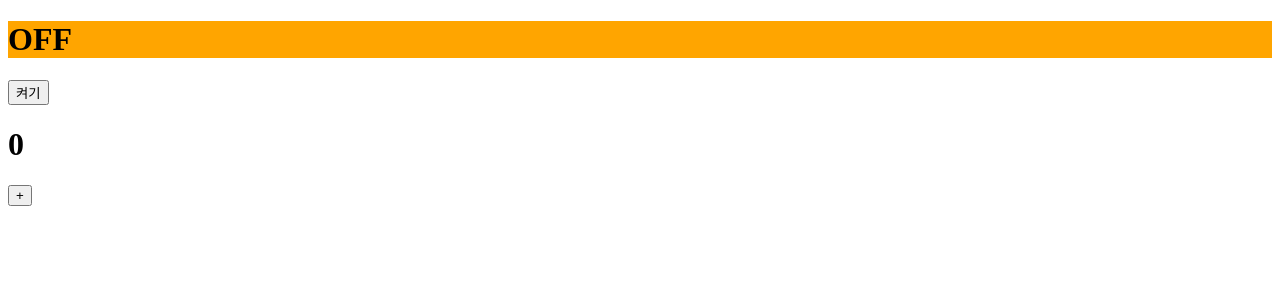
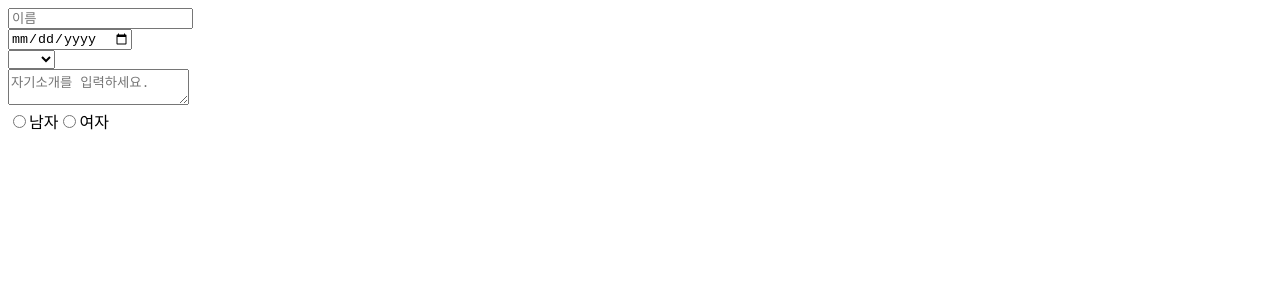
Before and after one commit to Ohnus/react-practice, a React (Vite) app in the folder section05_react_basics/: page / in a window 1280 px wide. Shown: the top 300 px of the page. Built offline with nearby package versions, Linux system fonts and the light colour scheme.

Commit message:
Add sec05 - unified management of state and event handler

```diff
--- a/section05_react_basics/src/App.jsx
+++ b/section05_react_basics/src/App.jsx
@@ -1,13 +1,10 @@
 import "./App.css";
-import Bulb from "./components/Bulb";
-import Counter from "./components/Counter";
-// 함수 컴포넌트에서 state 생성하려면 내장 함수인 useState import
+import Register from "./components/Register";
 
 function App() {
   return (
     <>
-      <Bulb />
-      <Counter />
+      <Register />
     </>
   );
 }
--- /dev/null
+++ b/section05_react_basics/src/components/Register.jsx
@@ -0,0 +1,117 @@
+import { useState } from "react";
+// 간단한 회원가입 폼
+// 1. 이름
+// 2. 생년월일
+// 3. 국적
+// 4. 자기소개
+// 5. 성별
+
+const Register = () => {
+  // useState로 input 객체 값을 받는다.
+  // 여러 개의 state를 한 번에 관리할 수 있다.
+  const [input, setInput] = useState({
+    name: "",
+    birth: "",
+    country: "",
+    bio: "",
+    gender: "",
+  });
+
+  console.log(input);
+
+  // 이벤트 객체 e의 target에 input된 값이 들어있다.
+  const onChange = (e) => {
+    // setInput 안의 ...input(스프레드 연산자)은 기존의 값을 유지하고
+    // 입력된 프로퍼티만 수정해주기 위함이다.
+    setInput({
+      ...input,
+      // 객체 내에서 []는 내부 값을 프로퍼티 key로 설정하겠다는 문법
+      // 여기서는 e.target.name 값을 프로퍼티 키로 설정
+      // 만약 input name="name"을 수정하면, e.target.name은 name이라는 key를 가짐
+      [e.target.name]: e.target.value,
+    });
+  };
+
+  return (
+    <div>
+      {/* div는 한 줄을 차지함 */}
+      <div>
+        {/* value: 디폴트값 / onChange: 변화 반응 이벤트 핸들러 / placehoder: 안내문구 */}
+        <input
+          name="name"
+          value={input.name}
+          onChange={onChange}
+          placeholder={"이름"}
+        ></input>
+      </div>
+
+      <div>
+        {/* type="date" => Date Picker(날짜 선택기 생성) */}
+        <input
+          name="birth"
+          value={input.birth}
+          onChange={onChange}
+          type="date"
+        ></input>
+      </div>
+
+      <div>
+        {/* 실제로 저장될 데이터는 option 태그의 value */}
+        <select
+          name="country"
+          value={input.country}
+          onChange={onChange}
+        >
+          <option value=""></option>
+          <option value="kr">한국</option>
+          <option value="us">미국</option>
+          <option value="uk">영국</option>
+        </select>
+      </div>
+
+      <div>
+        {/* 여러 줄을 작성할 수 있는 input */}
+        <textarea
+          name="bio"
+          value={input.bio}
+          onChange={onChange}
+          placeholder="자기소개를 입력하세요."
+        ></textarea>
+      </div>
+
+      <div>
+        <label>
+          <input
+            name="gender"
+            type="radio"
+            value="M"
+            onChange={onChange}
+          />
+          남자
+        </label>
+        <label>
+          <input
+            name="gender"
+            type="radio"
+            value="F"
+            onChange={onChange}
+          />
+          여자
+        </label>
+      </div>
+
+      {/* <div>
+        <label>
+          <input
+            name="hobby"
+            type="checkbox"
+            value="movie"
+          />
+          영화
+        </label>
+      </div> */}
+    </div>
+  );
+};
+
+export default Register;
```
